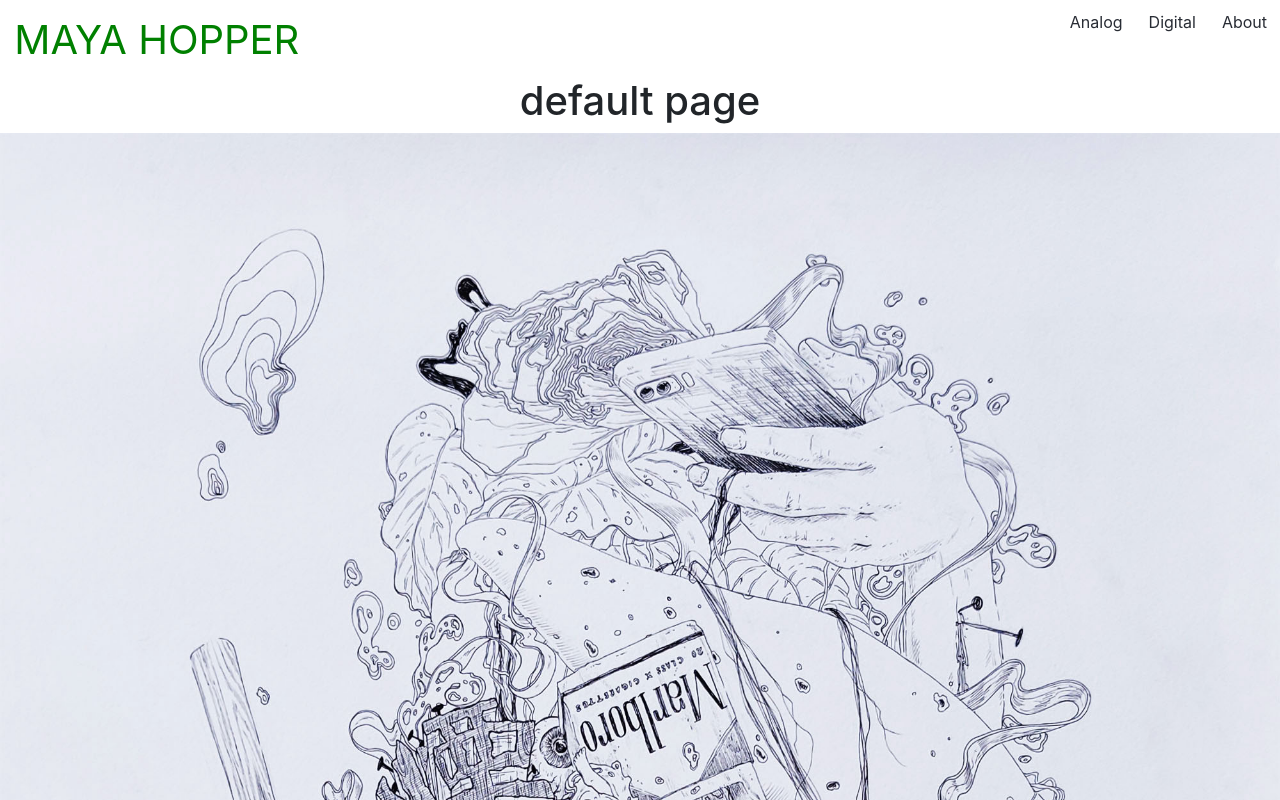
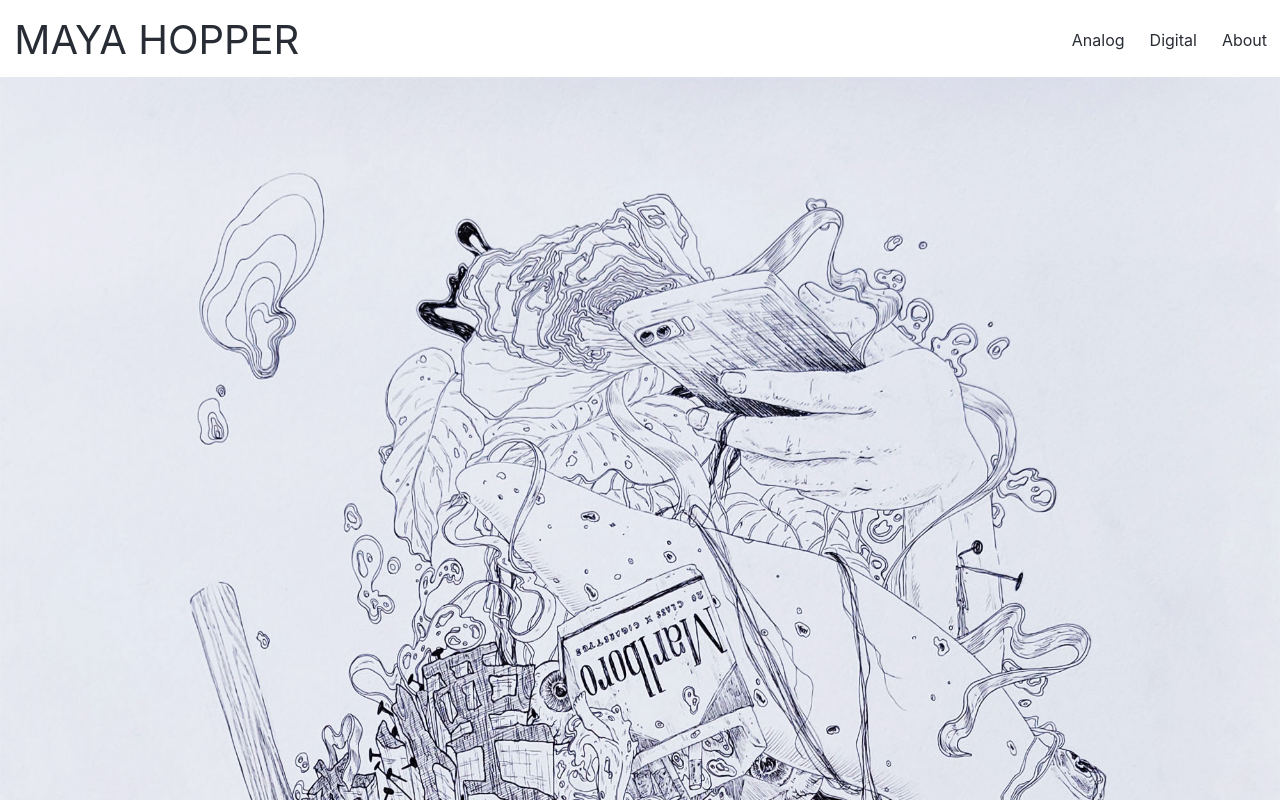
Before and after one commit to mayahopp/PortfolioWebsite, a React (Create React App) app in the folder portfolio/: page /About in a window 1280 px wide. Shown: the top 800 px of the page. Built offline with nearby package versions, Linux system fonts and the light colour scheme.

Commit message:
use button groups

```diff
--- a/portfolio/src/App.css
+++ b/portfolio/src/App.css
@@ -77,7 +77,7 @@
 .titletext{
   display: table-row;
 }
- .titletext .btn{
+ .btn-titletext {
   float:left;
   font-size:250%;
   color:green;
--- a/portfolio/src/Components/Default.js
+++ b/portfolio/src/Components/Default.js
@@ -5,7 +5,7 @@
 function Default(props) {
     return (
       <div>
-          <h1>default page</h1>
+          {/* <h1>default page</h1> */}
         <img src={image} className='image'/>
         </div>
     )
--- a/portfolio/src/Components/Navbar.js
+++ b/portfolio/src/Components/Navbar.js
@@ -1,8 +1,6 @@
 import React, { Component } from 'react';
-import Button from 'react-bootstrap/Button';
+import { Button, ButtonGroup, ButtonToolbar } from 'react-bootstrap';
 import '../App.css'
-
-//import '../App.css';
 
 
 class Navbar extends Component {
@@ -12,24 +10,19 @@
     }
     render() {
         return (
-            <div>
+            // <div>
             <div className="header">
-             {/* <h1 className='title'>MAYA HOPPER</h1>  */}
 
+            <ButtonToolbar className="justify-content-between">
+                <Button className="btn-titletext" variant="link" onClick={() => this.updateMainContent("default")}>MAYA HOPPER</Button>
 
-             {/* <div class="btn-group"> */}
-             <Button variant="link" onClick={() => this.updateMainContent("about")}>About</Button>
-                <Button variant="link" onClick={() => this.updateMainContent("digital")}>Digital</Button>
-                <Button variant="link" onClick={() => this.updateMainContent("analog")}>Analog</Button>
-             {/* </div> */}
-
-
-
-             </div>
-              <div className='titletext'>
-              <Button variant="link" onClick={() => this.updateMainContent("default")}>MAYA HOPPER</Button>
-              </div>
-              </div>
+                <ButtonGroup>
+                    <Button variant="link" onClick={() => this.updateMainContent("analog")}>Analog</Button>
+                    <Button variant="link" onClick={() => this.updateMainContent("digital")}>Digital</Button>
+                    <Button variant="link" onClick={() => this.updateMainContent("about")}>About</Button>
+                </ButtonGroup>
+            </ButtonToolbar>
+            </div>
         );
     }
 
```
